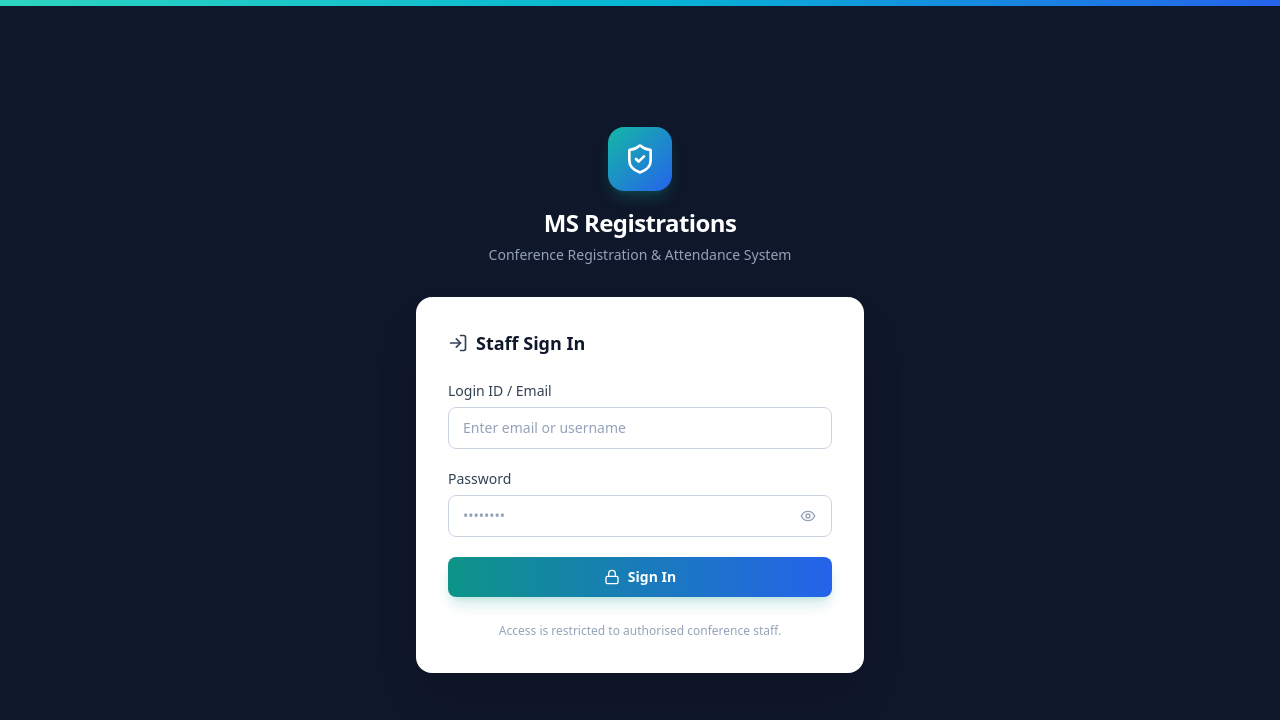
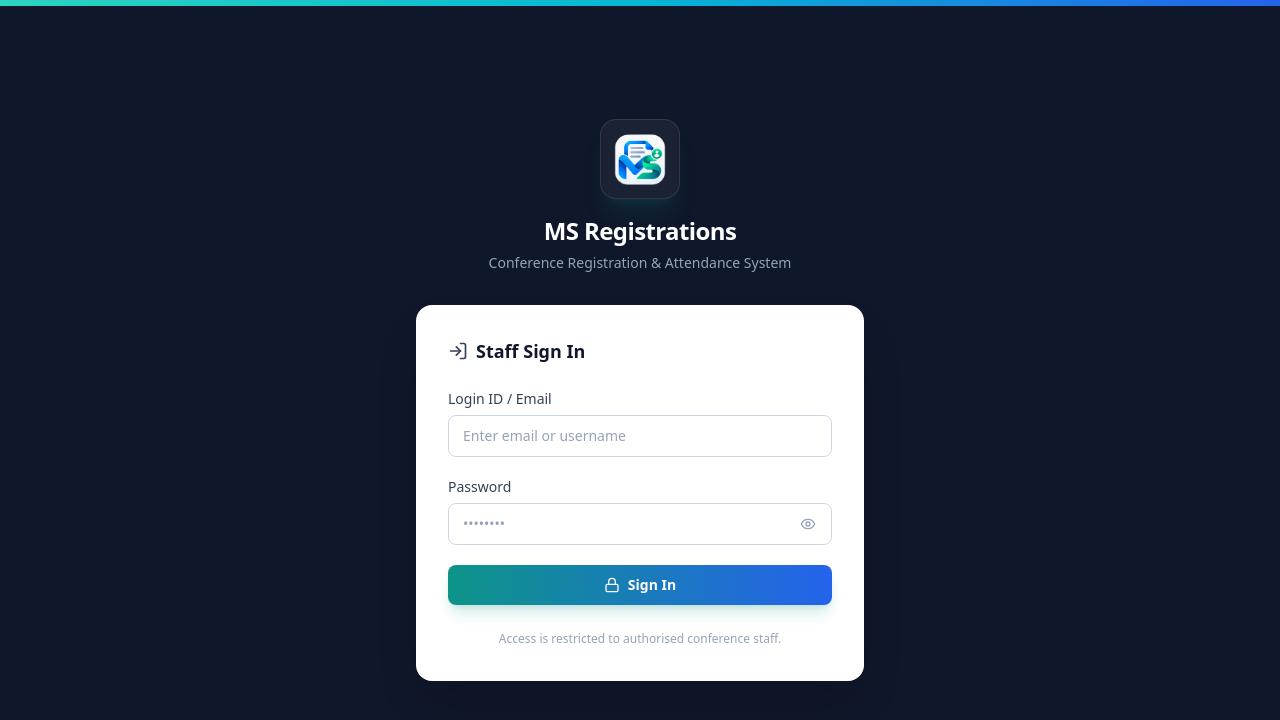
Before and after one commit to tnsurya7/InSH-BPCON-2026, a React (Vite) app: page / in a window 1280 px wide. Shown: the top 720 px of the page. Built offline with nearby package versions, Linux system fonts and the light colour scheme; no server answers.

Commit message:
Use msfav.png as website logo across dashboard, login, and loading screens

```diff
--- a/src/App.tsx
+++ b/src/App.tsx
@@ -11,8 +11,12 @@ function AppShell() {
     return (
       <div className="min-h-screen bg-slate-900 flex flex-col items-center justify-center">
         <div className="absolute inset-x-0 top-0 h-1.5 bg-gradient-to-r from-teal-400 via-cyan-500 to-blue-600" />
-        <div className="inline-flex items-center justify-center w-16 h-16 rounded-2xl bg-gradient-to-br from-teal-500 to-blue-600 shadow-lg shadow-teal-500/20 mb-4">
-          <ShieldCheck className="w-8 h-8 text-white" />
+        <div className="inline-flex items-center justify-center w-20 h-20 rounded-2xl bg-white/5 border border-white/10 p-2.5 shadow-xl mb-4 backdrop-blur-sm">
+          <img
+            src="/msfav.png"
+            alt="MS Registrations Logo"
+            className="w-full h-full object-contain rounded-xl"
+          />
         </div>
         <div className="flex items-center gap-2 text-slate-300 text-sm">
           <Loader2 className="w-4 h-4 animate-spin" />
--- a/src/screens/AccessDeniedScreen.tsx
+++ b/src/screens/AccessDeniedScreen.tsx
@@ -57,8 +57,8 @@ export default function AccessDeniedScreen() {
         </div>
 
         <div className="text-center mt-6">
-          <div className="inline-flex items-center gap-1.5 text-slate-500 text-xs">
-            <ShieldCheck className="w-3.5 h-3.5" />
+          <div className="inline-flex items-center gap-2 text-slate-500 text-xs">
+            <img src="/msfav.png" alt="Logo" className="w-4 h-4 object-contain rounded" />
             MS Registrations
           </div>
         </div>
--- a/src/screens/DashboardScreen.tsx
+++ b/src/screens/DashboardScreen.tsx
@@ -144,8 +144,12 @@ export default function DashboardScreen() {
       >
         <div className="px-5 py-5 border-b border-slate-800 flex items-center justify-between">
           <div className="flex items-center gap-2.5 min-w-0">
-            <div className="w-9 h-9 rounded-lg bg-gradient-to-br from-teal-500 to-blue-600 flex items-center justify-center flex-shrink-0">
-              <ShieldCheck className="w-5 h-5 text-white" />
+            <div className="w-10 h-10 rounded-xl bg-slate-800/80 border border-slate-700/60 p-1 flex items-center justify-center flex-shrink-0 shadow-sm">
+              <img
+                src="/msfav.png"
+                alt="MS Registrations Logo"
+                className="w-full h-full object-contain rounded-lg"
+              />
             </div>
             <div className="min-w-0">
               <p className="text-sm font-bold text-white truncate">
--- a/src/screens/LoginScreen.tsx
+++ b/src/screens/LoginScreen.tsx
@@ -40,8 +40,12 @@ export default function LoginScreen() {
       <div className="w-full max-w-md">
         {/* Brand header */}
         <div className="text-center mb-8">
-          <div className="inline-flex items-center justify-center w-16 h-16 rounded-2xl bg-gradient-to-br from-teal-500 to-blue-600 shadow-lg shadow-teal-500/20 mb-4">
-            <ShieldCheck className="w-8 h-8 text-white" strokeWidth={2} />
+          <div className="inline-flex items-center justify-center w-20 h-20 rounded-2xl bg-white/5 border border-white/10 p-2.5 shadow-xl shadow-teal-500/10 mb-4 backdrop-blur-sm">
+            <img
+              src="/msfav.png"
+              alt="MS Registrations Logo"
+              className="w-full h-full object-contain rounded-xl"
+            />
           </div>
           <h1 className="text-2xl font-bold text-white tracking-tight">
             MS Registrations
```
Also changed, not shown: public/MS Registration Logo Mark.png (added), public/msfav.png (added).
